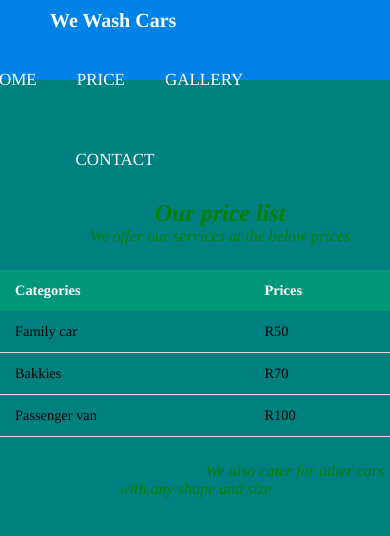
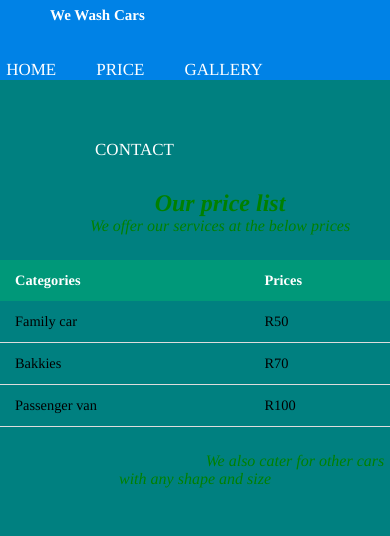
Before and after one commit to lucky277/Project0, a plain HTML site: page price.html in a window 390 px wide. Drawn offline with Linux system fonts and the light colour scheme.

Commit message:
Update price.css

```diff
--- a/price.css
+++ b/price.css
@@ -80,19 +80,17 @@ p.center{
   font-style: oblique;
 }
 
-@media (max-width: 768px){
+@media only screen and (max-width: 767px) {
   nav ul{
-    width: 100%;
-    flex-direction: column;
+    width: 90%;
     text-align: center;
 }
   body{
     background-color: teal;
 }
   label.logo{
-       color: white;
-       font-size: 20px;
-       line-height: 40px;
+       font-size: 15px;
+       line-height: 30px;
        padding: 0 50px;
        font-weight: bold;
   }
```
